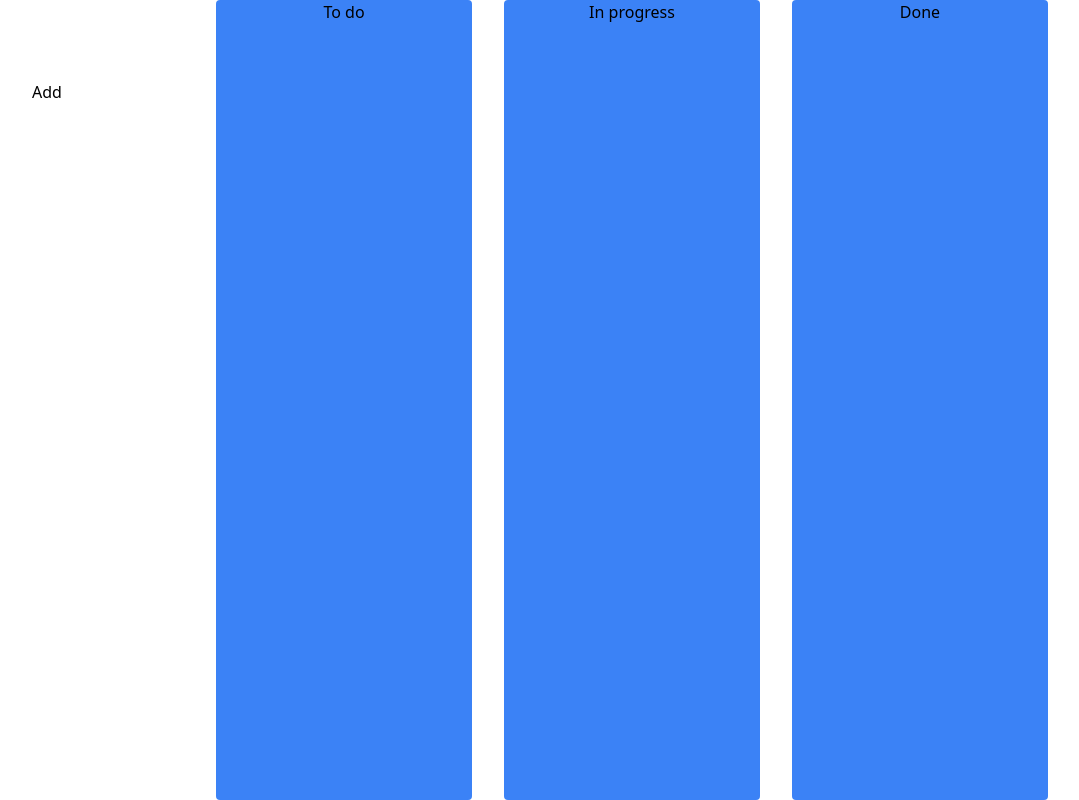
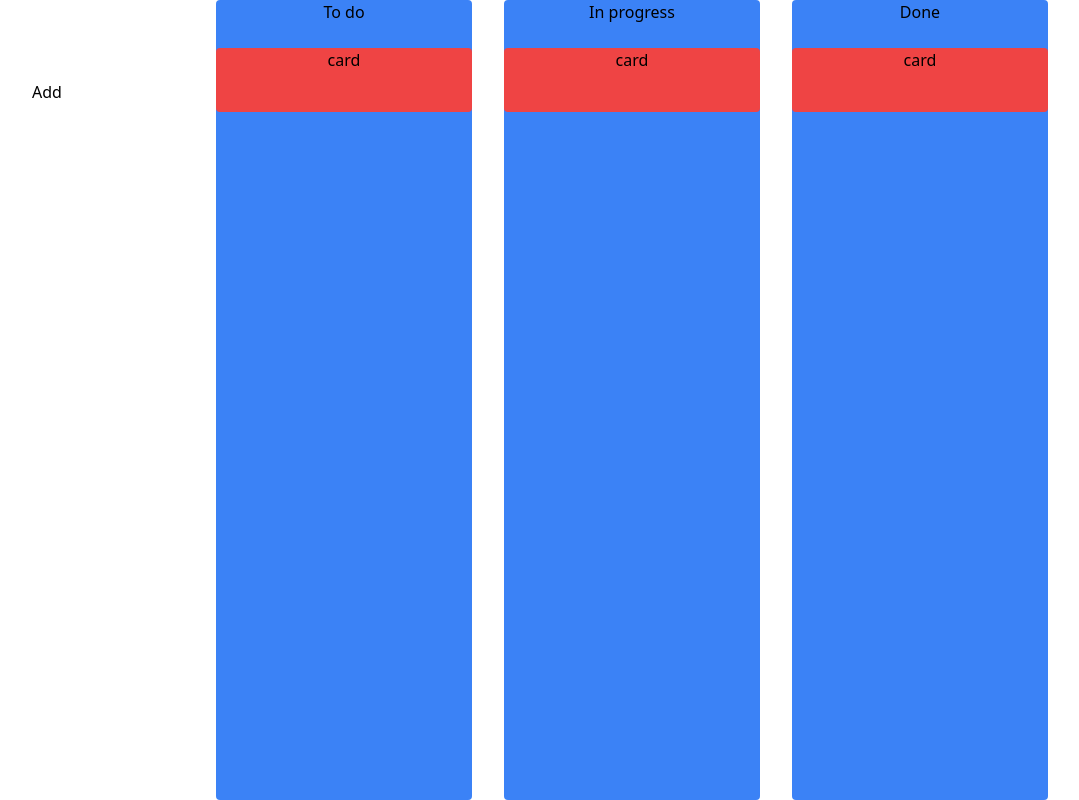
Before and after one commit to cassiocappellari/real-time-kanban, a React (Create React App) app: page / in a window 1280 px wide. Both pictures are taken after a click on the button "Add". Shown: the whole page, without its empty margins (8-1087 px from the left). Built offline with nearby package versions, Linux system fonts and the light colour scheme.

Commit message:
feat: add cards to the columns depending on the cards state

```diff
--- /dev/null
+++ b/src/components/Card.tsx
@@ -0,0 +1,15 @@
+interface Props {
+    title: string;
+}
+
+export function Card({
+    title
+}: Props) {
+    return (
+        <div className="bg-red-500 h-16 w-64 border-round text-center rounded">
+            <p>
+                {title}
+            </p>
+        </div>
+    )
+}
--- a/src/components/Column.tsx
+++ b/src/components/Column.tsx
@@ -1,3 +1,7 @@
+import { Card } from "./Card";
+import { useSelector } from "react-redux";
+import { RootState } from "../store";
+
 interface Props {
     title: string;
 }
@@ -5,11 +9,20 @@ interface Props {
 export function Column({
     title
 }: Props) {
+    const cards = useSelector((state: RootState) => state.stringArray)
+
     return (
         <div className="bg-blue-500 h-screen w-64 border-round text-center rounded">
+        <div>
             <p>
                 {title}
             </p>
         </div>
+        {cards.map((title, index) => (
+            <div className="mt-6">
+                <Card key={index} title={title}/>
+            </div>
+        ))}
+        </div>
     )
 }
```
